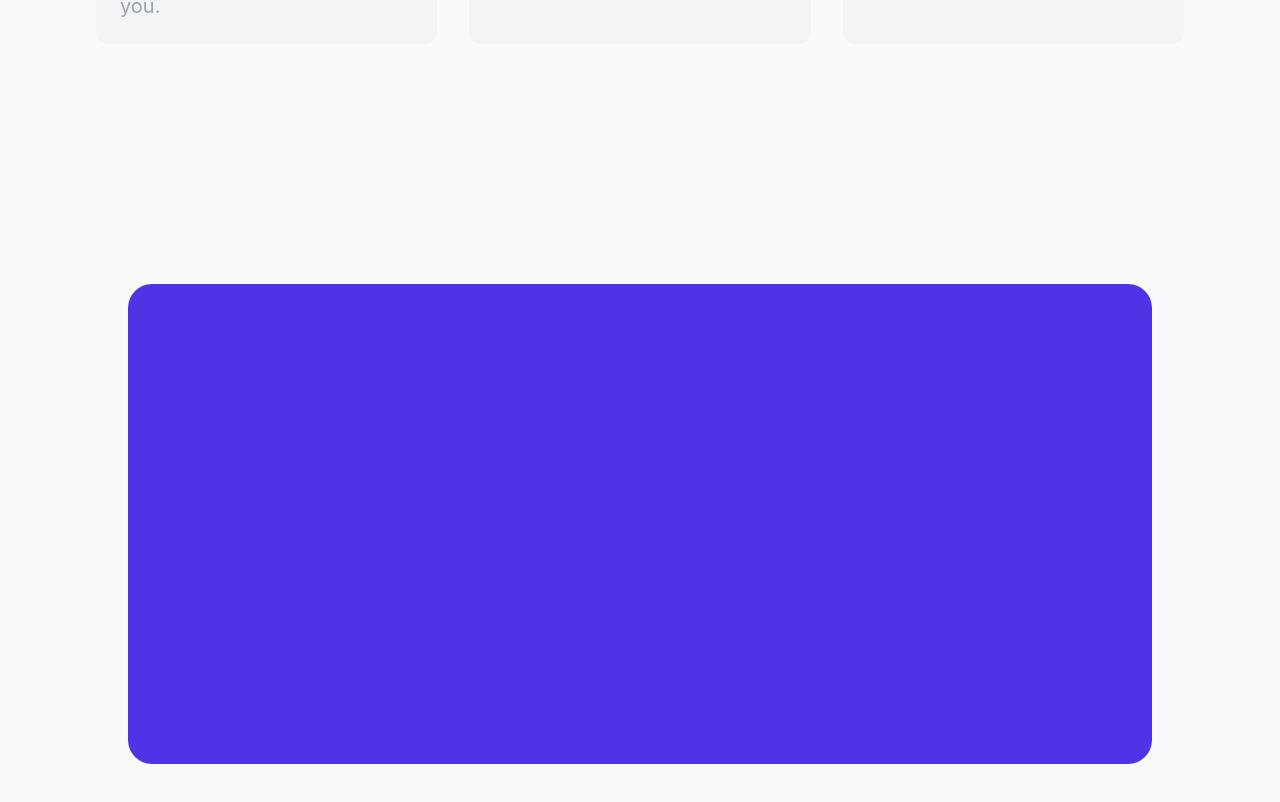
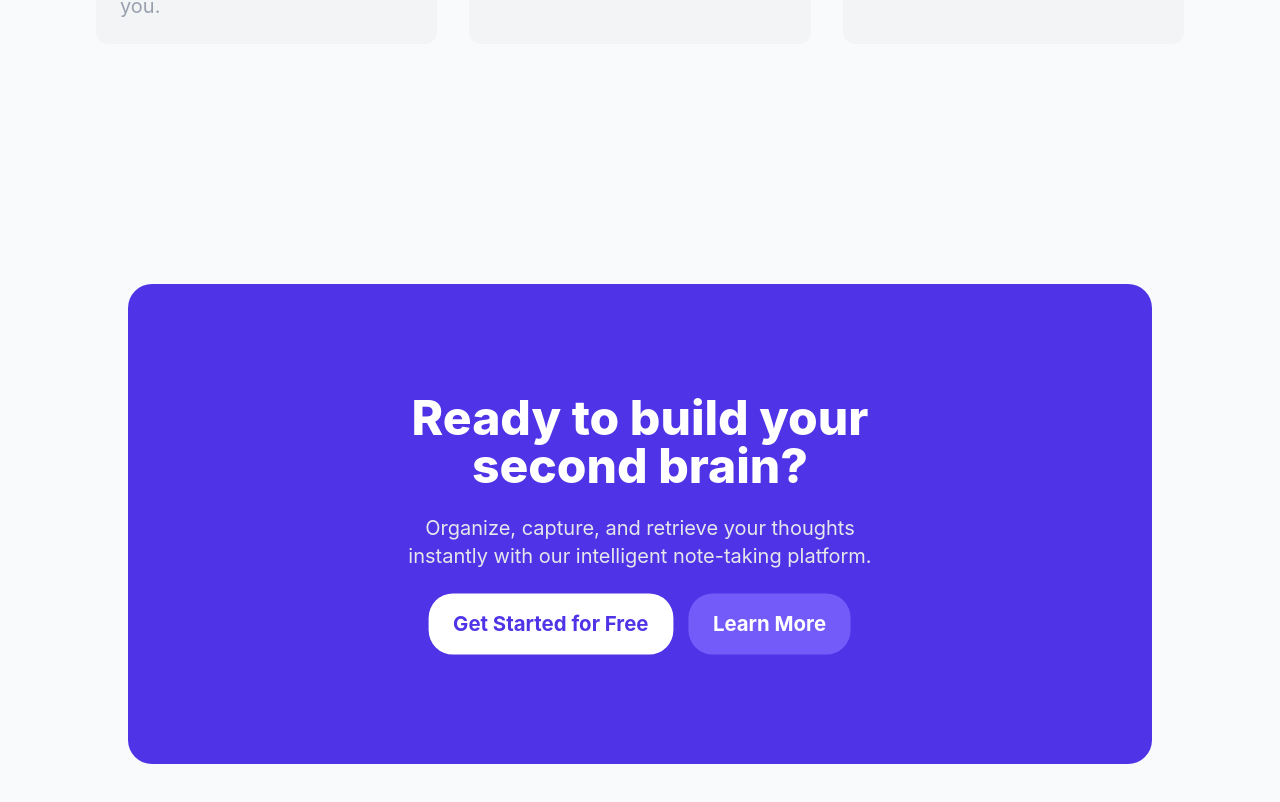
Before and after one commit to TanishqJangir/Brainly, a React (Vite) app in the folder frontend/: page / in a window 1280 px wide. Shown: the part 2308-3110 px from the top of the page. Built offline with nearby package versions, Linux system fonts and the light colour scheme.

Commit message:
5: Home Ready Card

```diff
--- /dev/null
+++ b/frontend/src/components/layout/homePageFooter.tsx
@@ -0,0 +1,11 @@
+
+
+const HomePageFooter = () => {
+    return (
+        <div>
+            <p>© 2023 Your Company. All rights reserved.</p>
+        </div>
+    )
+}
+
+export default HomePageFooter;
--- a/frontend/src/components/layout/readyHomeCard.tsx
+++ b/frontend/src/components/layout/readyHomeCard.tsx
@@ -1,10 +1,27 @@
+import { Button } from "../ui/Button";
 
 
 const ReadyHomeCard = () => {
     return (
         <div className="flex h-screen w-full justify-center items-center">
-            <div className="bg-[#4e34e6] h-[60%] w-[80%] rounded-3xl flex flex-col justify-center items-center gap-6 text-white px-10 text-center">
+            <div className="bg-[#4e34e6] h-[60%] w-[80%] rounded-3xl flex flex-col justify-center items-center gap-6 text-white px-10 text-center select-none">
+                <h1 className="md:text-5xl text-3xl w-[50%] font-extrabold">Ready to build your second brain?</h1>
+                <p className="text-lg md:text-xl text-gray-200 w-[50%]">Organize, capture, and retrieve your thoughts instantly with our intelligent note-taking platform.</p>
+                <div className="flex md:gap-5 gap-2">
+                    <Button
+                    varient="primary"
+                    className="bg-white text-[#4e34e6]! md:font-bold md:text-xl font-semibold md:px-6 md:py-4 px-3 py-2 rounded-3xl! hover:bg-gray-200 transition-all duration-300 scale-[1.02] hover:scale-[1.04]"
+                    >
+                        Get Started for Free
+                    </Button>
 
+                    <Button
+                    varient="primary"
+                    className="bg-[#735bfa] text-white! md:font-bold md:text-xl font-semibold md:px-6 md:py-4 px-3 py-2 rounded-3xl! transition-all duration-300 hover:bg-[#6650e9] scale-[1.02] hover:scale-[1.04]"
+                    >
+                        Learn More
+                    </Button>
+                </div>
             </div>
         </div>
     )
```
